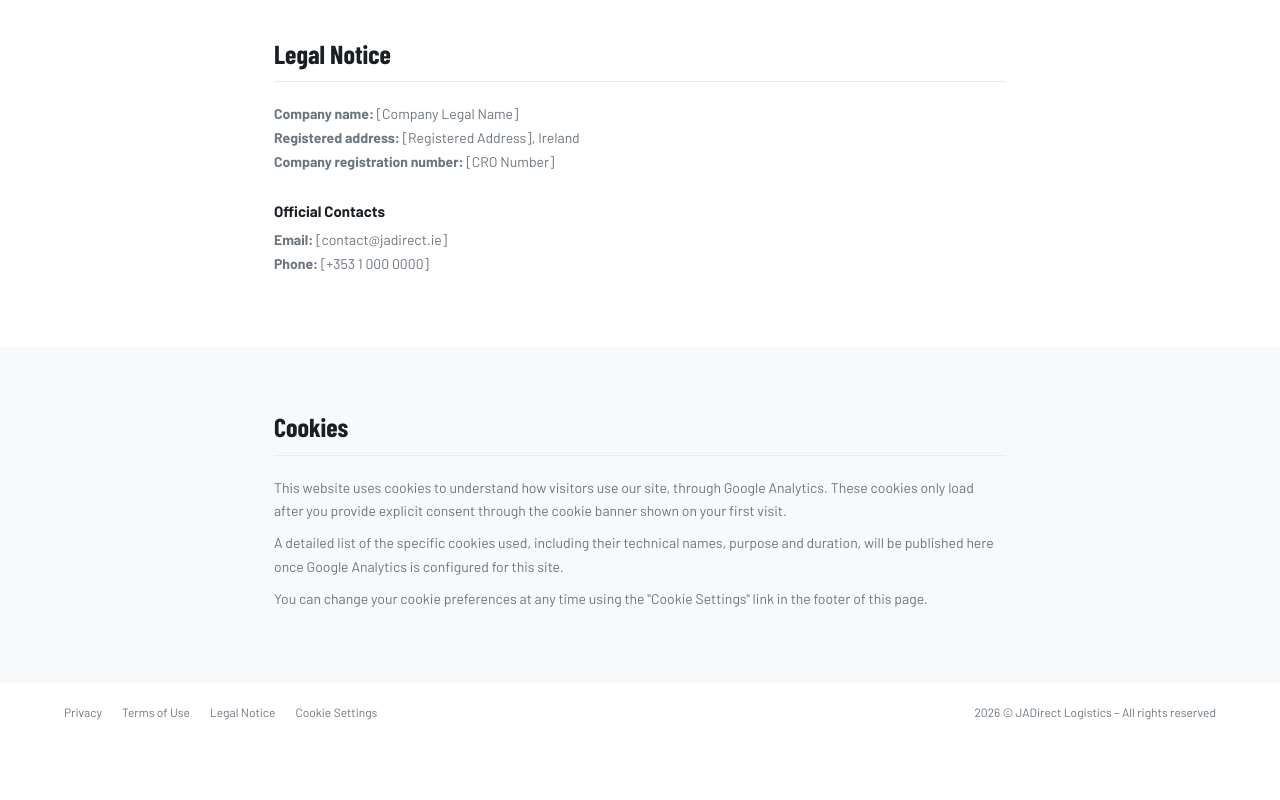
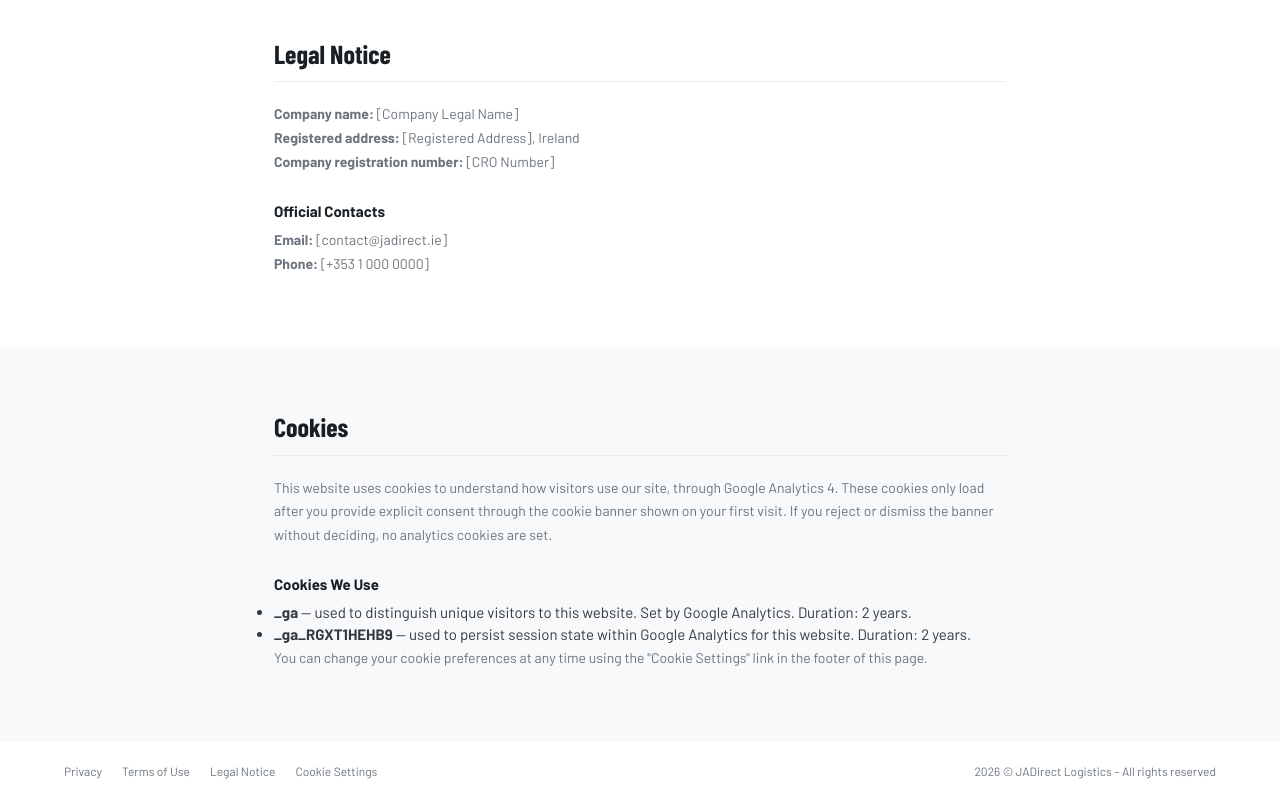
Before and after one commit to DiegoAlvesOL/jadirect-website, a website: page public/pages/legal.html in a window 1280 px wide. Shown: the part 1909-2709 px from the top of the page. Before the commit the page ends 2650 px from the top, so only its background shows below. Drawn offline with nearby package versions, Linux system fonts and the light colour scheme; a web font is replaced by a local one.

Commit message:
feat: create GA4 property and document real cookie names in legal page

```diff
--- a/public/pages/legal.html
+++ b/public/pages/legal.html
@@ -176,14 +176,24 @@
         <div class="section-inner">
             <h2>Cookies</h2>
             <p>
-                This website uses cookies to understand how visitors use our site, through Google Analytics.
-                These cookies only load after you provide explicit consent through the cookie banner shown
-                on your first visit.
+                This website uses cookies to understand how visitors use our site, through Google Analytics 4.
+                These cookies only load after you provide explicit consent through the cookie banner shown on
+                your first visit. If you reject or dismiss the banner without deciding, no analytics cookies
+                are set.
             </p>
-            <p>
-                A detailed list of the specific cookies used, including their technical names, purpose and
-                duration, will be published here once Google Analytics is configured for this site.
-            </p>
+
+            <h3>Cookies We Use</h3>
+            <ul>
+                <li>
+                    <strong>_ga</strong> — used to distinguish unique visitors to this website. Set by Google
+                    Analytics. Duration: 2 years.
+                </li>
+                <li>
+                    <strong>_ga_RGXT1HEHB9</strong> — used to persist session state within Google Analytics for
+                    this website. Duration: 2 years.
+                </li>
+            </ul>
+
             <p>
                 You can change your cookie preferences at any time using the "Cookie Settings" link in the
                 footer of this page.
```
